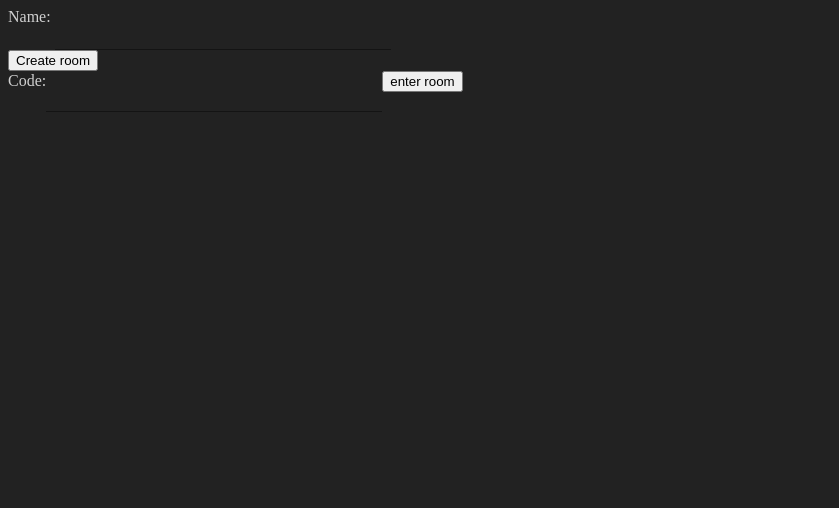
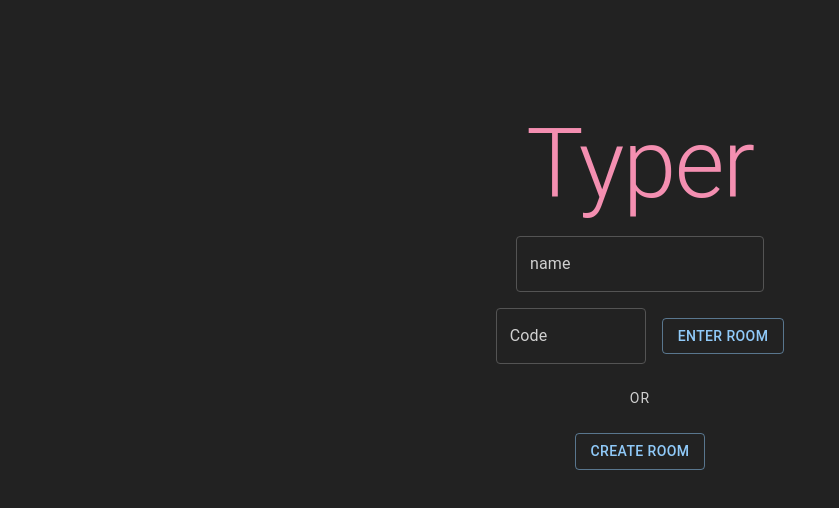
Before and after one commit to Jhogne/typer, a React (Create React App) app in the folder frontend/: page / in a window 1280 px wide. Shown: the top 508 px of the page, without its empty margins (0-839 px from the left). Built offline with nearby package versions, Linux system fonts and the light colour scheme.

Commit message:
Made homepage look better

```diff
--- a/frontend/src/index.js
+++ b/frontend/src/index.js
@@ -33,11 +33,14 @@ const theme = createMuiTheme({
     body2: {
       fontSize: 34,
       color: "#d0d0d0",
-
     },
     h4: {
       color: "#d0d0d0",
     },
+    overline: {
+      color: "#d0d0d0",
+      fontSize: 14,
+    }
   },
 });
 
--- a/frontend/src/screens/Home.js
+++ b/frontend/src/screens/Home.js
@@ -1,6 +1,31 @@
 import React from "react";
-import { TextField } from "@material-ui/core";
+import { TextField, Button, Grid, Typography } from "@material-ui/core";
 import { joinRoom, createRoom } from "utils/ApiRequests";
+import withStyles from "@material-ui/core/styles/withStyles";
+
+
+
+const styles = (theme) => ({
+  input: {
+    color: theme.palette.text.main,
+
+    "& .MuiOutlinedInput-root": {
+      "& fieldset": {
+        borderColor: "#545454",
+      },
+      "&:hover fieldset": {
+        borderColor: theme.palette.text.main
+      },
+      "&.Mui-focused fieldset": {
+        borderColor: theme.palette.primary.main,
+      },
+    },
+  },
+  content: {
+    marginTop: 100
+  },
+});
+
 
 export class Home extends React.Component {
   constructor(props) {
@@ -14,13 +39,14 @@ export class Home extends React.Component {
   }
 
   handleCodeChange(event) {
+    if(event.target.value.length <= 4){
       this.setState({ code: event.target.value });
+    }
     event.preventDefault();
   }
 
   handleNameChange(event) {
     if (event.target.value.length <= 8) {
-      // Change this to the best option when fixing visual bug
       this.setState({ name: event.target.value });
     }
     event.preventDefault();
@@ -65,36 +91,81 @@ export class Home extends React.Component {
   }
 
   render() {
+    const { classes } = this.props;
     return (
       <div>
-        <form>
-          <label style={{ color: "#d0d0d0" }}>Name: </label>
+        <Grid
+          className={classes.content}
+          container
+          spacing={2}
+          direction="column"
+          alignItems="center"
+          style={{ minHeight: '100vh' }}
+        >
+          <Grid item xs={12}>
+            <Typography variant="h1" color="primary">
+              Typer
+            </Typography>
+          </Grid>
+          <Grid item xs={12} >
               <TextField
-            type="text"
+                className={classes.input}
                 error={this.state.nameError}
                 value={this.state.name}
+                variant="outlined"
+                label="name"
+                InputProps={{
+                style: {fontSize: "1rem", color: "#d0d0d0"}
+              }}
+                InputLabelProps={{style: {fontSize: "1rem"}}}
+
                 onChange={this.handleNameChange}
                 helperText={this.state.nameError ? "Name already in use" : ""}
               />
-        </form>
-        <button type="button" onClick={this.handleCreate}>
-          Create room
-        </button>
-        <form onSubmit={this.handleJoin}>
-          <label style={{ color: "#d0d0d0" }}>Code:</label>
+          </Grid>
+            <Grid container item xs={12}
+                  spacing={2}
+                  direction="row"
+                  alignItems="center"
+                  justify="center">
+            <Grid item>
             <TextField
+              className={classes.input}
               error={this.state.roomError}
-            type="text"
+              label="Code"
               value={this.state.code}
+              variant="outlined"
               onChange={this.handleCodeChange}
               helperText={this.state.roomError ? "Room doesn't exist" : ""}
+              style={{width:150}}
+              InputProps={{
+                style: {fontSize: "1rem", color: "#d0d0d0"},
+              }}
+              InputLabelProps={{style: {fontSize: "1rem"}}}
               color="primary"
             />
-          <input type="submit" value="enter room" />
-        </form>
+            </Grid>
+          <Grid item>
+            <Button variant="outlined" onClick={this.handleJoin} color="secondary">
+              Enter room
+            </Button>
+          </Grid>
+          </Grid>
+
+          <Grid item>
+            <Typography variant="overline">
+              or
+            </Typography>
+          </Grid>
+          <Grid item>
+            <Button variant="outlined" onClick={this.handleCreate} color="secondary">
+              Create room
+            </Button>
+          </Grid>
+        </Grid>
       </div>
     );
   }
 }
 
-export default Home;
+export default withStyles(styles)(Home);
```
Lines whose indentation alone changed are shown as unchanged.
